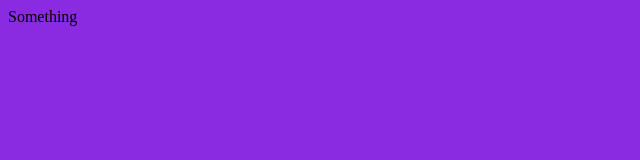
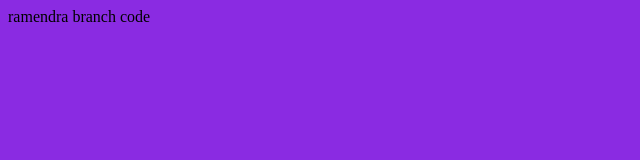
Before and after one commit to ramendra-devops/Java, a plain HTML site: page index.html in a window 1280 px wide. Shown: the full height of the page, 0-640 px from the left. Drawn offline with Linux system fonts and the light colour scheme.

Commit message:
branch ram

```diff
--- a/index.html
+++ b/index.html
@@ -4,6 +4,6 @@
             <script src="index.js"></script>
     </head>
     <body class="color-change">
-        Something
+	ramendra branch code
         </body>
     </html>
```
